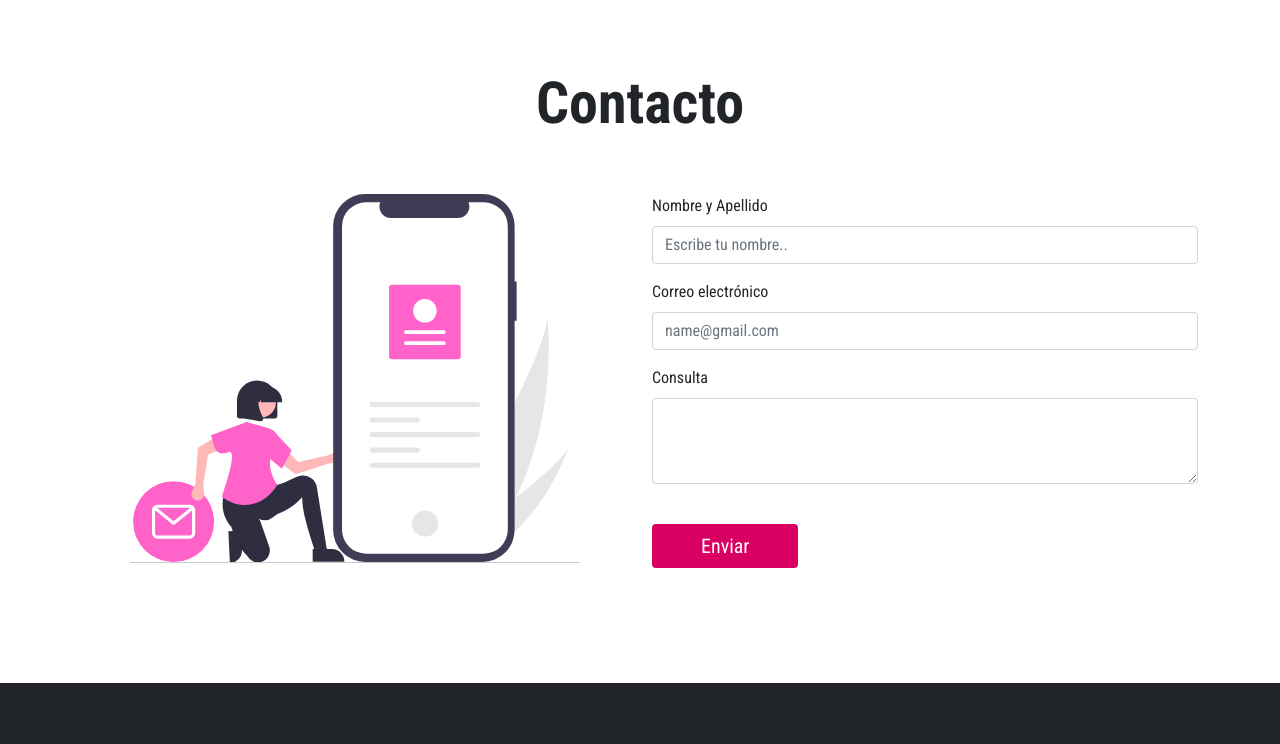
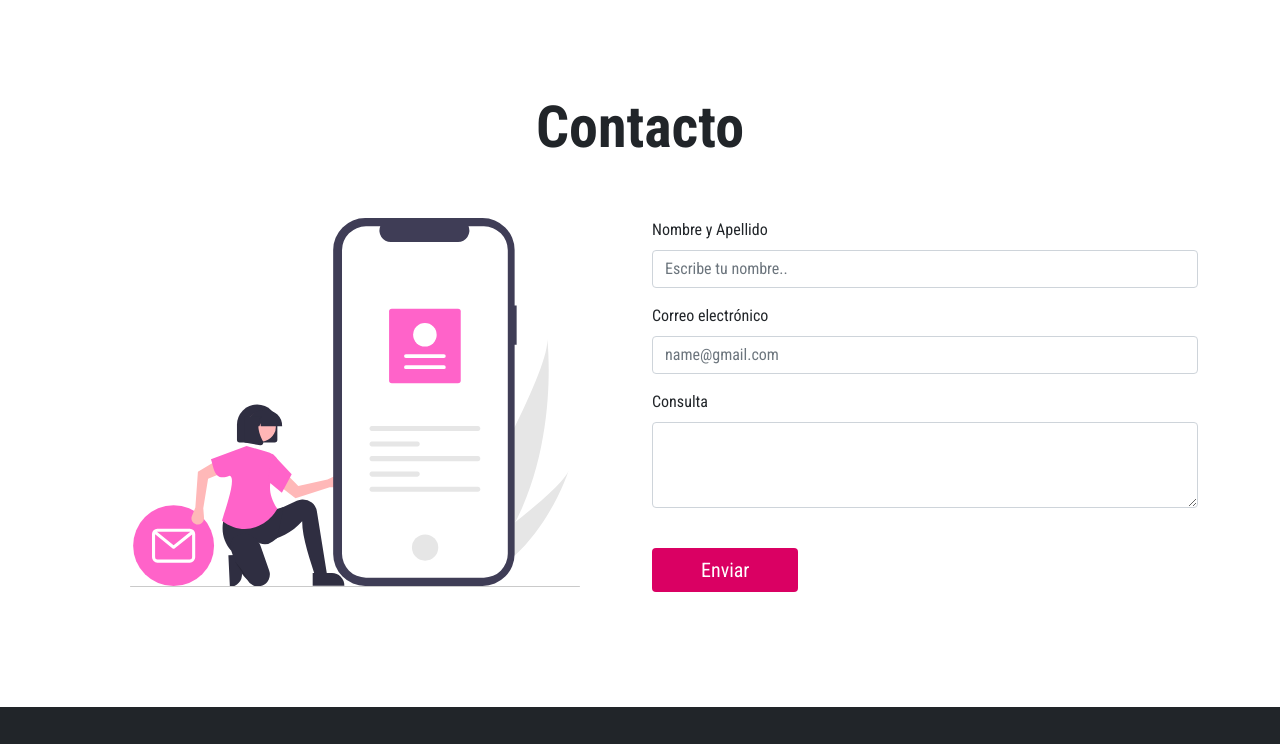
Before and after one commit to 1234566778899/Landing-Page---2022---2, a plain HTML site: page public/index.html in a window 1280 px wide. Shown: the part 2024-2768 px from the top of the page. Drawn offline with nearby package versions, Linux system fonts and the light colour scheme.

Commit message:
Update index.html

```diff
--- a/public/index.html
+++ b/public/index.html
@@ -130,7 +130,7 @@
   <section id="contacto">
     <div class="container">
       <div class="row">
-        <h1 class="title fw-bold text-center">Contacto</h1>
+        <h1 class="title fw-bold text-center mt-4">Contacto</h1>
         <div class="col-md-6">
           <img src="./assets/img/contact.svg" alt="img-contact" class="img-fluid p-5">
         </div>
```
